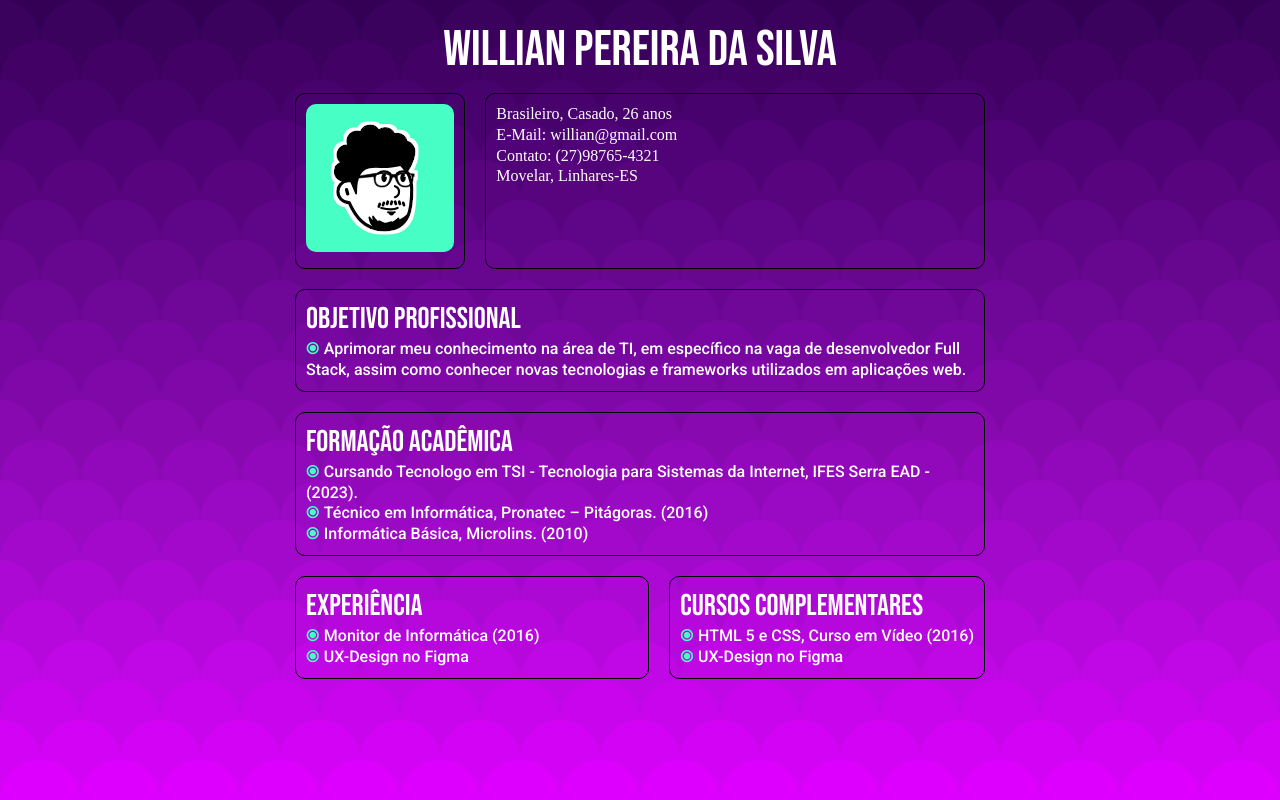
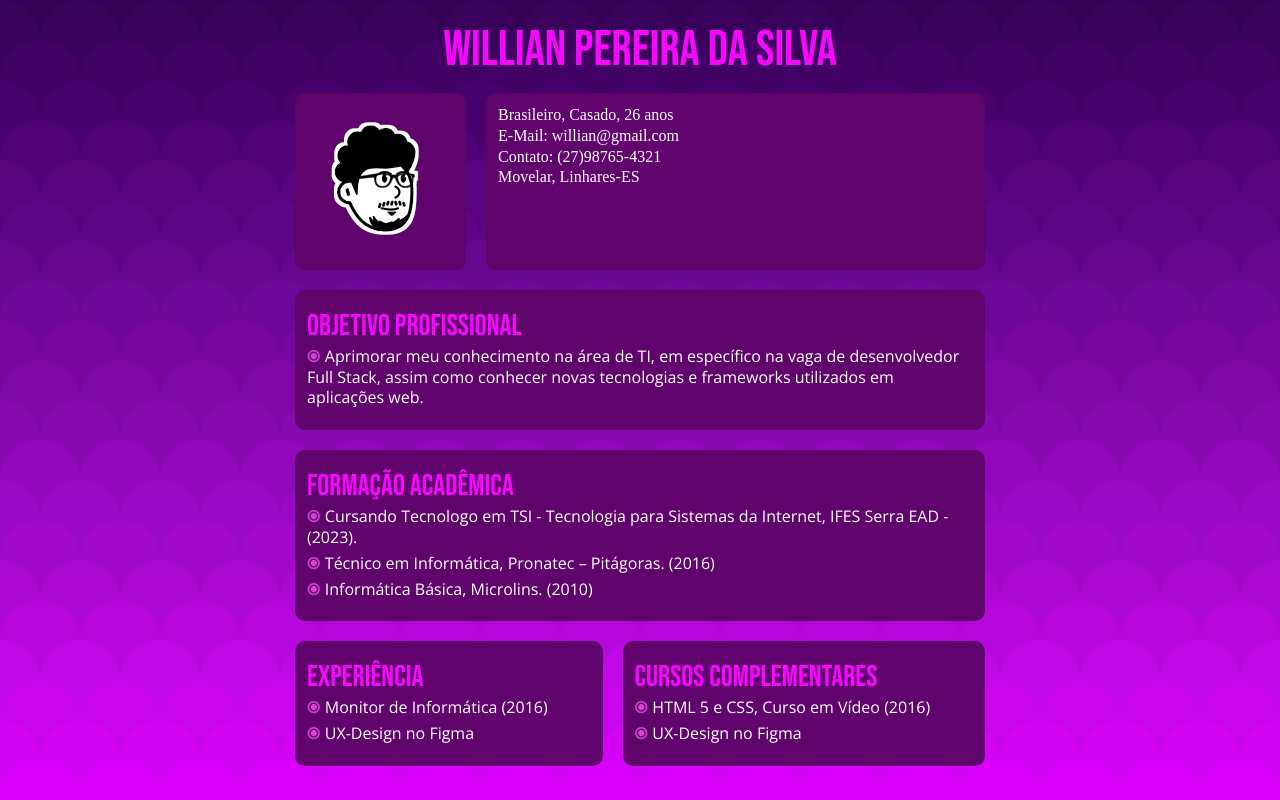
Before and after one commit to williansibertino/IFES_FrontEnd, a plain HTML site: page src/pages/curriculos/williansilva.html in a window 1280 px wide. Drawn offline with nearby package versions, Linux system fonts and the light colour scheme; a web font is replaced by a local one.

Commit message:
modified:   src/styles/new.css

```diff
--- a/src/styles/new.css
+++ b/src/styles/new.css
@@ -1,5 +1,5 @@
 @import url('https://fonts.googleapis.com/css2?family=Bebas+Neue&family=Inclusive+Sans&display=swap');
-@import url('https://fonts.googleapis.com/css2?family=Roboto:wght@500&display=swap');
+@import url('https://fonts.googleapis.com/css2?family=Open+Sans:wght@300;400&display=swap');
 
 .container {
  max-width: 720px;
@@ -17,13 +17,17 @@ h1 {
     font-family: 'Bebas Neue', sans-serif;
     font-size: 5rem;
     text-align: center;
+    color: #f508fd;
 }
 h2 {
     font-family: 'Bebas Neue', sans-serif;
     font-size: 3rem;
+    color: #f508fd;
 }
 p {
-    font-family: 'Roboto',sans-serif;
+    font-family: 'Open Sans', sans-serif;
+    font-weight: 300;
+    margin-bottom: 5px;
 }
 
 
@@ -36,10 +40,11 @@ p {
 
 }
 .flexItem {
-    border: 1px solid #000;
+    border: 2px solid #5b0566;
     padding: 10px;
     margin: 10px;
     border-radius: 10px;
+    background-color: #61036d;
 }
 .flexItem:nth-child(1){
     flex-grow: 1;
@@ -50,7 +55,6 @@ p {
 .avatar {
     margin: auto;
     max-width: 150px;
-    background-color: #47ffc5;
     border-radius: 10px;
 }
 
@@ -61,15 +65,19 @@ p {
     flex-wrap: wrap;
 }
 .secaoItem {
-    border: 1px solid #000;
-    padding: 10px;
+    border: 2px solid #5b0566;
+    padding: 15px 10px;
     border-radius: 10px;
     margin: 10px;
+    background-color: #61036d;
 }
 .secaoItem:nth-child(3) {
     flex-grow: 1;
 }
+.secaoItem:nth-child(4) {
+    flex-grow: 1;
+}
 .seta {
-    color: #47ffc5;
+    color: #d146d1;
     margin-right: 5px;
 }
```
